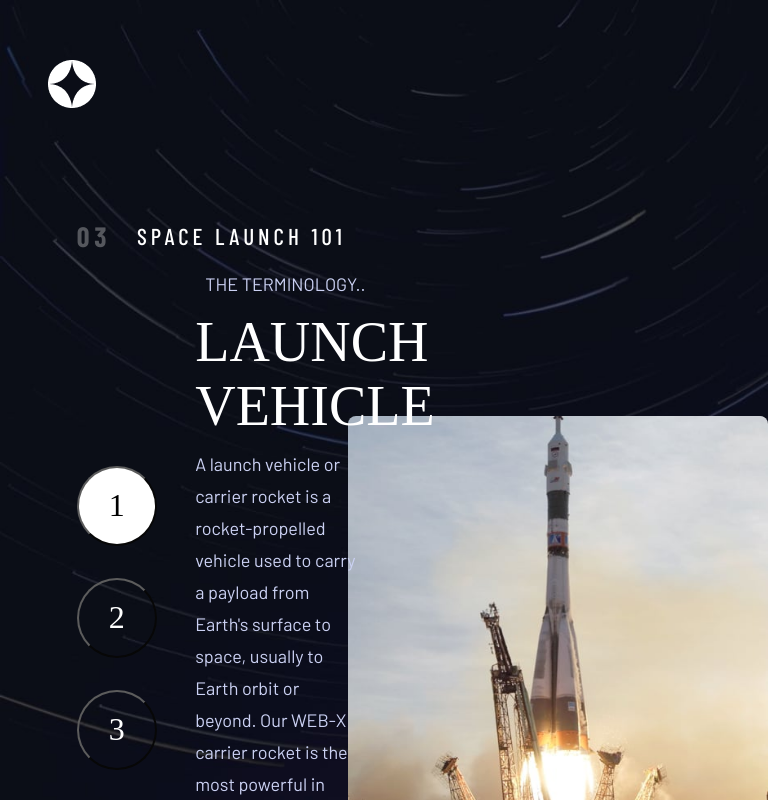
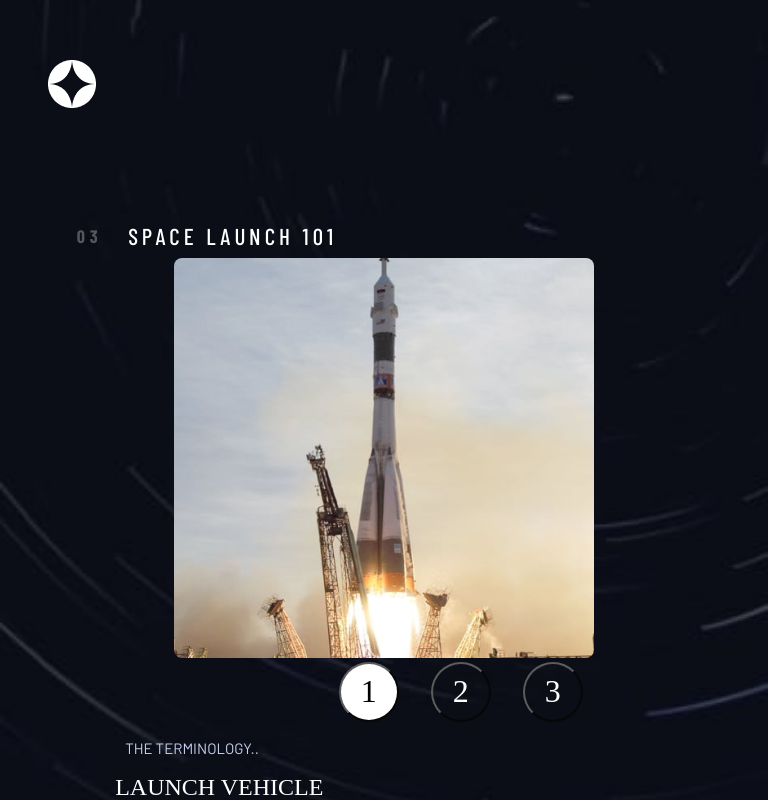
Before and after one commit to DjakaIT/spacetourism-react, a React (Vite) app: page /technology in a window 768 px wide. Built offline with nearby package versions, Linux system fonts and the light colour scheme; a web font is replaced by a local one.

Commit message:
tech component, useEffect and lazy loading, performance, css

```diff
--- a/src/css/technology.css
+++ b/src/css/technology.css
@@ -126,3 +126,181 @@
     width: 420px;
     height: 400px;
 }
+
+
+/* MEDIA QUERIES */
+
+@media only screen and (max-width: 1250px) and (min-width: 980px) {
+    .techDiv{
+        background-image: url("/assets/background/background-technology-tablet.jpg");
+        background-size: cover;
+        background-repeat: no-repeat;
+    }
+
+    .techDiv {
+        overflow: auto;
+    }
+
+    .techDiv::-webkit-scrollbar {
+        display: none;
+    }
+
+    .techDiv {
+        scrollbar-width: none;
+    }
+
+     .chosenTech{
+        font-size: 40px;
+     }
+
+     .techImg{
+        width: 360px;
+        height: 340px;
+     }
+}
+
+
+@media only screen and (max-width: 980px) and (min-width: 768px) {
+    .techDiv{
+        background-image: url("/assets/background/background-technology-tablet.jpg");
+        background-size: cover;
+        background-repeat: no-repeat;
+    }
+
+
+    .techDiv {
+        overflow: auto;
+    }
+
+    .techDiv::-webkit-scrollbar {
+        display: none;
+    }
+
+    .techDiv {
+        scrollbar-width: none;
+    }
+
+    .techOverlayDiv{
+        display: flex;
+        flex-flow: column;
+
+    }
+
+    .mainTechDiv{
+        display: flex;
+        flex-flow: column;
+    }
+
+    .techTitleDiv{
+        order: 0;
+        justify-self: flex-start;
+        align-self: flex-start;
+    }
+
+    .imageDiv{
+        order: 1;
+    }
+
+
+
+    .buttonDiv{
+        order: 2;
+        display: flex;
+        flex-flow: row;
+        justify-content: center;
+        align-items: center;
+    }
+
+    .descriptionDiv{
+        order: 3;
+    }
+
+
+    .techButton{
+        width: 70px;
+        height: 70px;
+        border-radius: 70px;
+    }
+}
+
+
+@media only screen and (max-width: 768px) {
+    .techDiv{
+        background-image: url("/assets/background/background-technology-mobile.jpg");
+        background-size: cover;
+        background-repeat: no-repeat;
+    }
+
+    .techDiv {
+        overflow: auto;
+    }
+
+    .techDiv::-webkit-scrollbar {
+        display: none;
+    }
+
+    .techDiv {
+        scrollbar-width: none;
+    }
+
+
+    .techOverlayDiv{
+        display: flex;
+        flex-flow: column;
+
+    }
+
+    .mainTechDiv{
+        display: flex;
+        flex-flow: column;
+
+    }
+
+    .techTitleDiv{
+        order: 0;
+        justify-self: flex-start;
+        align-self: flex-start;
+    }
+
+    .imageDiv{
+        order: 1;
+    }
+
+
+
+    .buttonDiv{
+        order: 2;
+        display: flex;
+        flex-flow: row;
+        justify-content: center;
+        align-items: center;
+    }
+
+    .descriptionDiv{
+        order: 3;
+    }
+
+    .techTitleDiv,
+    .numberedTech{
+        font-size: 18px;
+    }
+
+    .chosenTech{
+        font-size: 24px;
+    }
+
+    .terminology{
+        font-size: 15px;
+    }
+
+    .techDescription{
+        font-size: 15px;
+
+    }
+
+    .techButton{
+        width: 60px;
+        height: 60px;
+        border-radius: 60px;
+    }
+}
--- a/src/pages/technology.jsx
+++ b/src/pages/technology.jsx
@@ -23,6 +23,7 @@ export default function Technology() {
   const getIndexText = (index) => {
     return (index + 1).toString();
   }
+
 
 
   return (
@@ -60,7 +61,13 @@ export default function Technology() {
               </p>
           </div>
           <div className="imageDiv">
-              <img src={images.portrait} alt={name} className="techImg" />
+              <img
+                	loading='lazy'
+                  src={images.portrait}
+                  alt={name}
+                  className="techImg"
+
+              />
           </div>
 
         </div>
```
